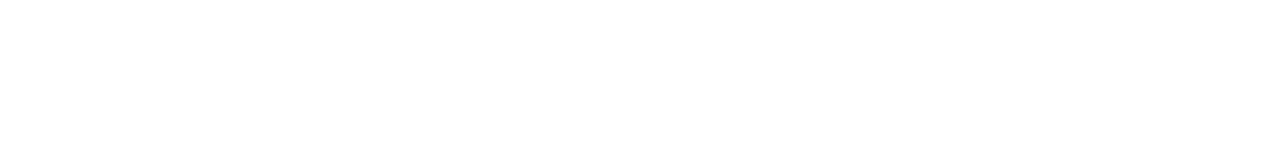
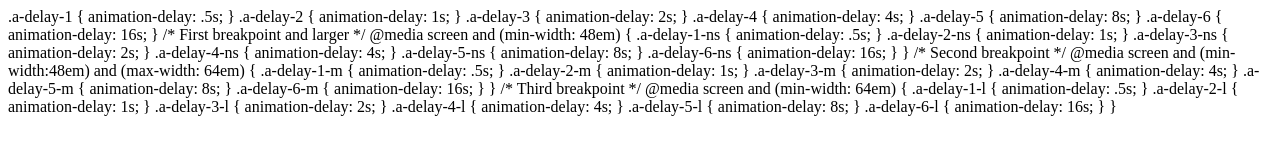
Before and after one commit to mrmrs/css-animation-delay, a website: page index.html in a window 1280 px wide. Drawn offline with Linux system fonts and the light colour scheme.

Commit message:
Adding css contents to html file for documentation

```diff
--- a/index.html
+++ b/index.html
@@ -12,5 +12,43 @@
     <link rel="stylesheet" href="animation-delay.css">
   </head>
   <body>
-  </body>
+.a-delay-1 { animation-delay: .5s; }
+.a-delay-2 { animation-delay: 1s; }
+.a-delay-3 { animation-delay: 2s; }
+.a-delay-4 { animation-delay: 4s; }
+.a-delay-5 { animation-delay: 8s; }
+.a-delay-6 { animation-delay: 16s; }
+
+
+/* First breakpoint and larger */
+@media screen and (min-width: 48em) {
+.a-delay-1-ns { animation-delay: .5s; }
+.a-delay-2-ns { animation-delay: 1s; }
+.a-delay-3-ns { animation-delay: 2s; }
+.a-delay-4-ns { animation-delay: 4s; }
+.a-delay-5-ns { animation-delay: 8s; }
+.a-delay-6-ns { animation-delay: 16s; }
+}
+
+/* Second breakpoint */
+@media screen and (min-width:48em) and (max-width: 64em) {
+.a-delay-1-m { animation-delay: .5s; }
+.a-delay-2-m { animation-delay: 1s; }
+.a-delay-3-m { animation-delay: 2s; }
+.a-delay-4-m { animation-delay: 4s; }
+.a-delay-5-m { animation-delay: 8s; }
+.a-delay-6-m { animation-delay: 16s; }
+}
+
+/* Third breakpoint */
+@media screen and (min-width: 64em) {
+.a-delay-1-l { animation-delay: .5s; }
+.a-delay-2-l { animation-delay: 1s; }
+.a-delay-3-l { animation-delay: 2s; }
+.a-delay-4-l { animation-delay: 4s; }
+.a-delay-5-l { animation-delay: 8s; }
+.a-delay-6-l { animation-delay: 16s; }
+}
+
+</body>
 </html>
```
